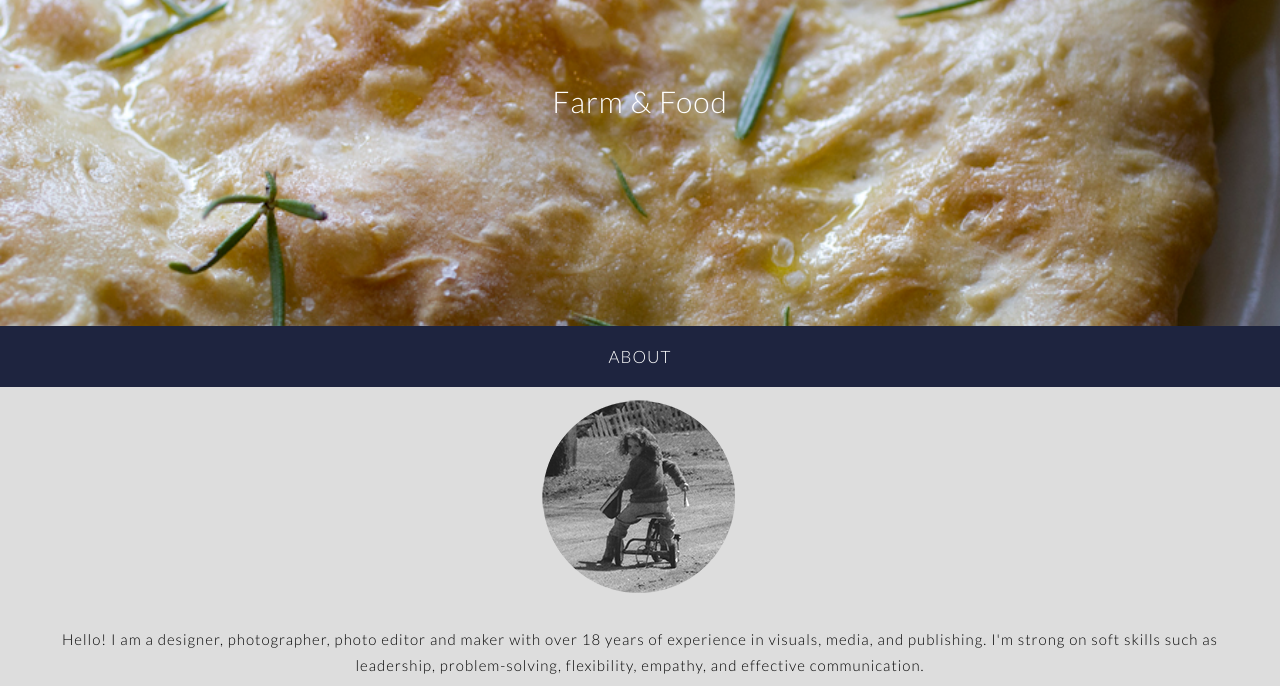
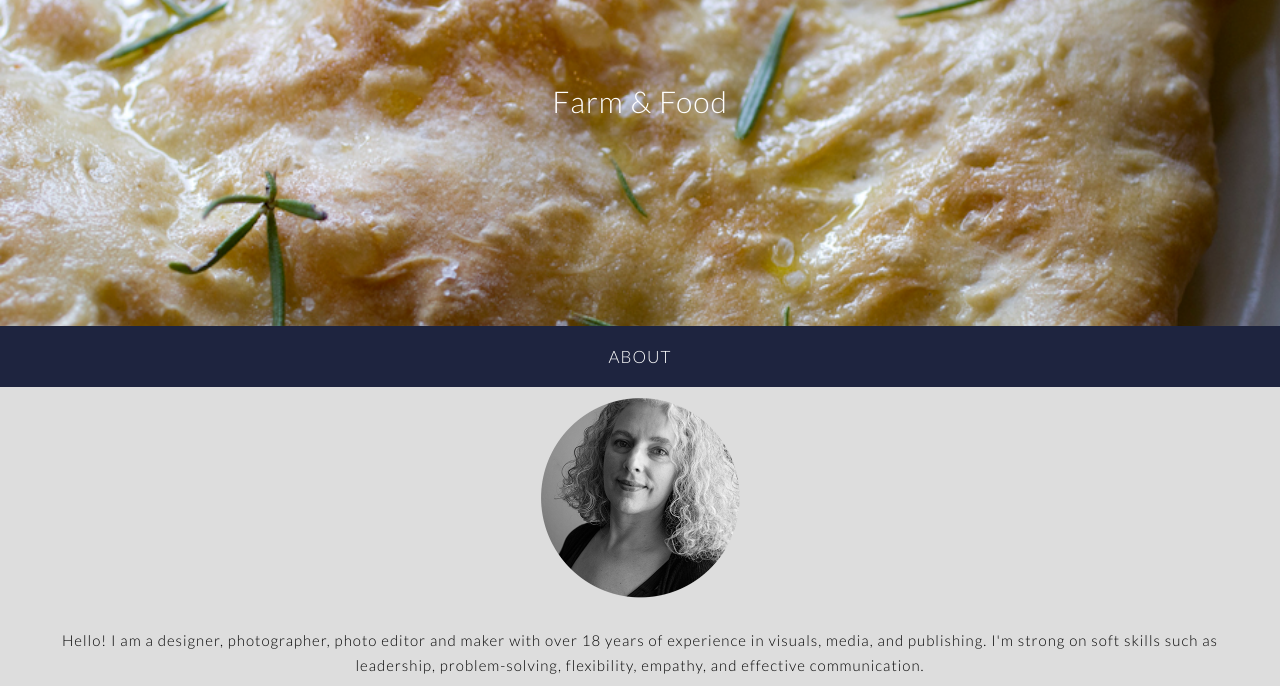
Before and after one commit to jennerad/Portfolio, a plain HTML site: page index.html in a window 1280 px wide. Shown: the part 3113-3799 px from the top of the page. Drawn offline with nearby package versions, Linux system fonts and the light colour scheme.

Commit message:
updated bio photo

```diff
--- a/index.html
+++ b/index.html
@@ -111,7 +111,9 @@
     </div>
      <div class="outer bio">
         <div class="inner bio1">
-          <img src="images/JNtrike.png" alt="Jennifer riding away on her trike." height="400px"></a>
+          <div class="bio-image">
+            <img src="images/JN.png" alt="photo of Jennifer.">
+          </div>
           <p>Hello! I am a designer, photographer, photo editor and maker with over 18 years of experience in visuals, media, and publishing. I'm strong on soft skills such as leadership, problem-solving, flexibility, empathy, and effective communication.</p>
         </div>
     </div>
```
Also changed, not shown: images/JN.png (added).
